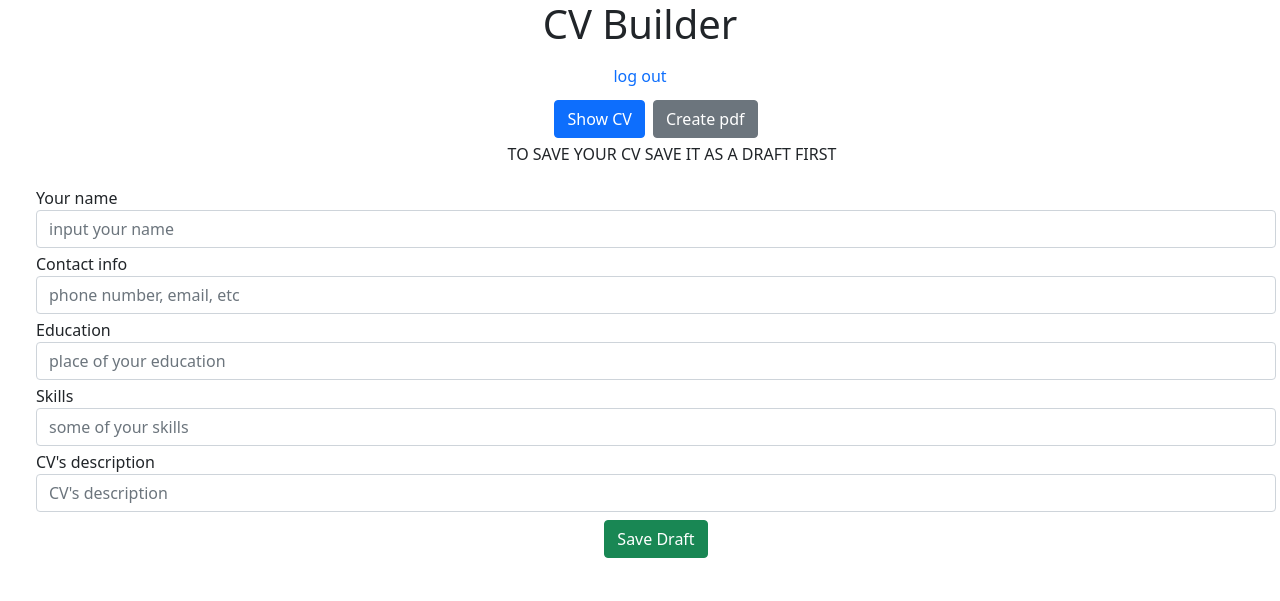
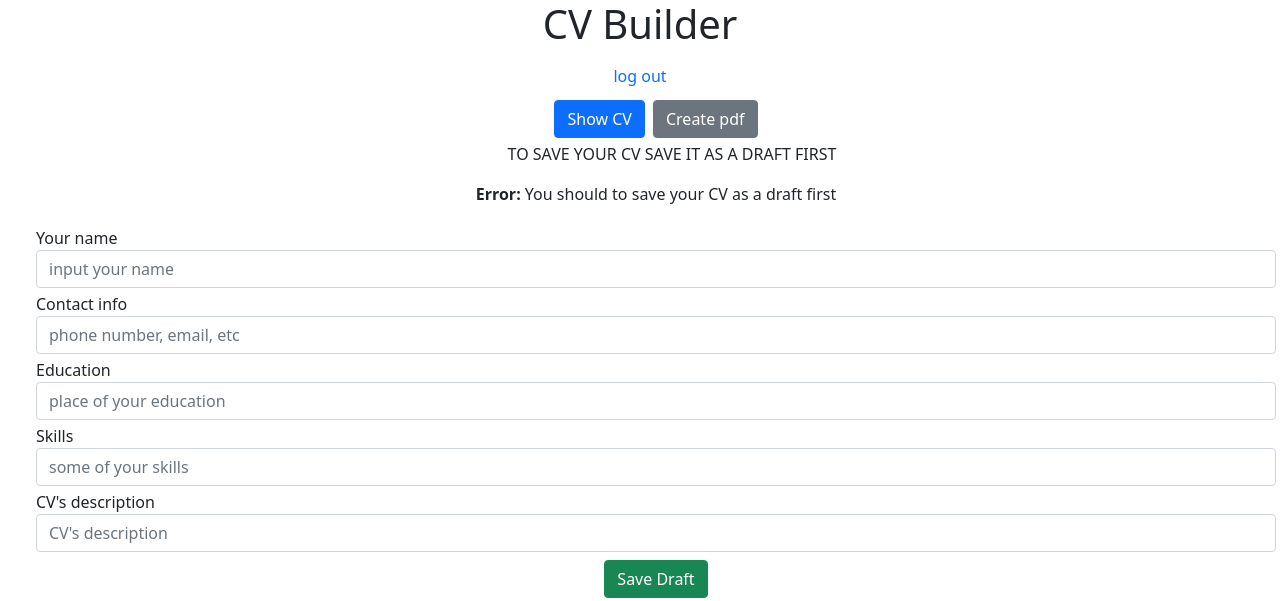
Before and after one commit to deouron/CV_builder, a Flask app: page /create_cv in a window 1280 px wide. Shown: the top 601 px of the page. Run offline with Flask 2, Linux system fonts and the light colour scheme; the visitor is signed in with stand-in values (Sample User, id 1); data that the repository does not hold is empty.

Commit message:
adding error message processing

```diff
--- a/app.py
+++ b/app.py
@@ -128,7 +128,7 @@ def register():
 @app.route('/logout')
 def logout():
     session.pop('logged_in', None)
-    # flash('You were logged out')
+    error = 'You were logged out'
     return redirect(url_for('hello_page'))
 
 
@@ -151,8 +151,8 @@ def create_cv():
     entries = cur.fetchall()
     if len(entries) > 0:
         return render_template('cv.html', entries=entries)
-    # flash('You should to save your CV as a draft first')
-    return render_template('show_entries.html', entries=entries)
+    error = 'You should to save your CV as a draft first'
+    return render_template('show_entries.html', entries=entries, error=error)
 
 
 @app.route('/pdf_helper', methods=['POST'])
@@ -170,7 +170,7 @@ def create_pdf():
         f"from entries where login='{session['username']}' "
         f"order by id desc limit 1")
     entries = cur.fetchone()
-    if len(entries) > 0:
+    if entries is not None and len(entries) > 0:
         text = f"""
         <!DOCTYPE html>
         <html>
@@ -185,8 +185,8 @@ def create_pdf():
         """
         from_string(text, 'cv.pdf')
         return send_file('cv.pdf', as_attachment=True)
-    # flash('You should to save your CV as a draft first')
-    return render_template('show_entries.html', entries=entries)
+    error = 'You should to save your CV as a draft first'
+    return render_template('show_entries.html', entries=entries, error=error)
 
 
 @app.errorhandler(404)
--- a/templates/layout.html
+++ b/templates/layout.html
@@ -12,6 +12,13 @@
     <ul class="nav justify-content-center">
 
         {% if not session.logged_in %}
+        <ul class="nav justify-content-center">
+            <div class="form-group">
+                {% if error %}
+                <p class=error><strong>Error:</strong> {{ error }}
+                    {% endif %}
+            </div>
+        </ul>
         <li class="nav-item">
             <a href="{{ url_for('login') }}" class="nav-link active">log in</a>
         </li>
--- a/templates/show_entries.html
+++ b/templates/show_entries.html
@@ -15,6 +15,7 @@
         <p class="font-weight-bold text-uppercase">To save your CV save it as a draft first</p>
     </ul>
 
+    {% if entries %}
     {% for entry in entries %}
     {% if session.logged_in %}
     <form action="{{ url_for('add_entry') }}" method=post class=add-entry>
@@ -56,8 +57,16 @@
     <!--    <h2>Education:</h2> {{ entry.education|safe }}-->
     <!--    <h2>Skills:</h2> {{ entry.skills|safe }}-->
     <!--    <h2>CV's description:</h2> {{ entry.description|safe }}-->
+    {% endfor %}
     {% else %}
     {% if session.logged_in %}
+    <ul class="nav justify-content-center">
+        <div class="form-group">
+            {% if error %}
+            <p class=error><strong>Error:</strong> {{ error }}
+                {% endif %}
+        </div>
+    </ul>
     <form action="{{ url_for('add_entry') }}" method=post class=add-entry>
         <div class="form-group m-1">
             <label>Your name</label>
@@ -89,7 +98,7 @@
         </div>
     </form>
     {% endif %}
-        {% endfor %}
+    {% endif %}
 
 </ul>
 
```
Also changed, not shown: templates/login.html (+5 -4 lines), templates/register.html (+5 -4 lines), flaskr.db, 1 other file. Lines whose indentation alone changed are shown as unchanged.
